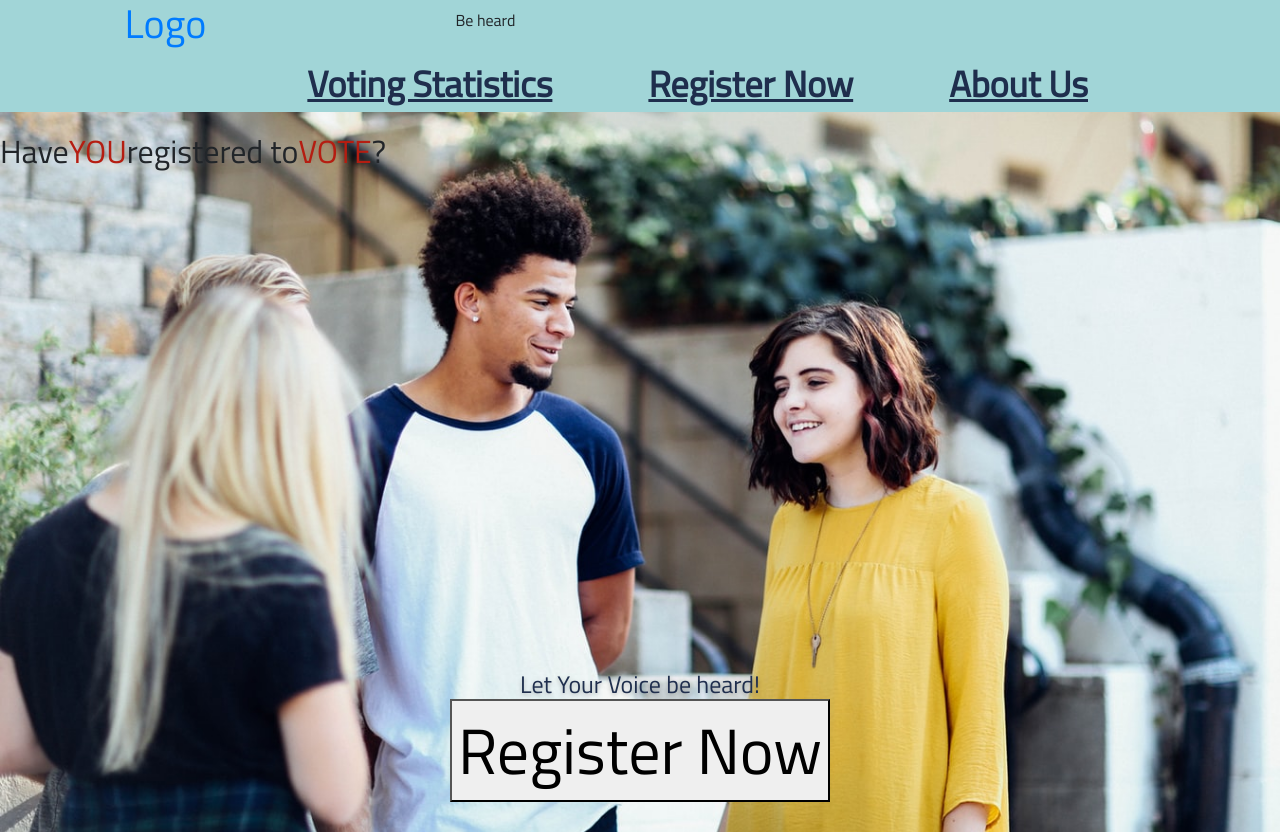
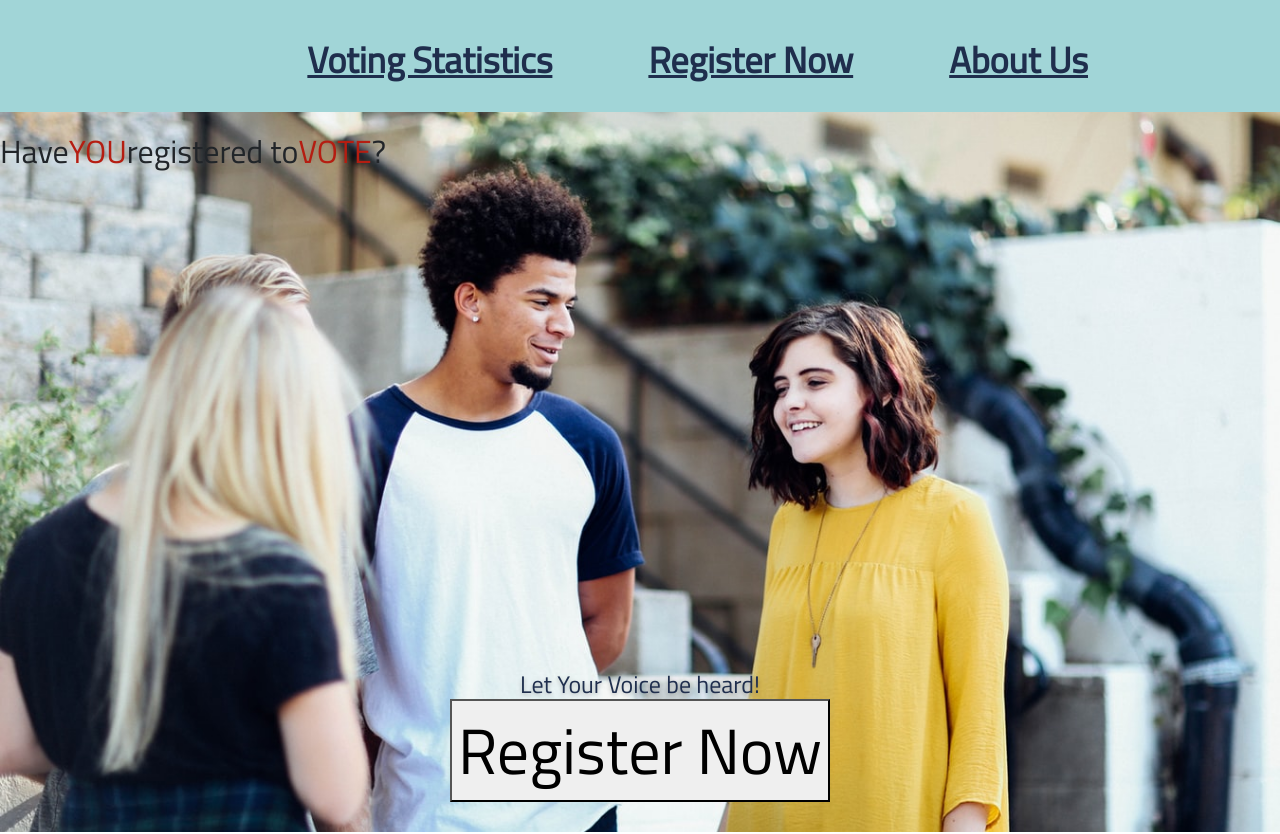
Before and after one commit to mtilda/voting_challenge_client, a React (Create React App) app: page / in a window 1280 px wide. Shown: the top 834 px of the page. Built offline with nearby package versions, Linux system fonts and the light colour scheme.

Commit message:
removed unnecessary elements

```diff
--- a/src/App.js
+++ b/src/App.js
@@ -5,26 +5,21 @@ import { VotingStats } from "./components/VotingStats/VotingStats";
 import { RegisterContainer as Register } from "./components/Register/Register.container";
 import { About } from "./components/About/About";
 import { Home } from "./components/Home/Home";
+import { logo } from './Images/logo.png';
 import "./App.css";
 
 function App() {
   return (
-    <div className="App">
+		<div className='App'>
 			<header>
-        <div className="header-left">
-          <Link to="/">
-            <h1>Logo</h1>
-          </Link>
-          <p>Be heard</p>
-        </div>
 				<Nav />
 			</header>
 			<Switch>
-        <Route path="/voting-stats" component={VotingStats} />
-        <Route path="/register" component={Register} />
-        <Route path="/about" component={About} />
-        <Route exact path="/" component={Home} />
-        <Route exact path="*">
+				<Route path='/voting-stats' component={VotingStats} />
+				<Route path='/register' component={Register} />
+				<Route path='/about' component={About} />
+				<Route exact path='/' component={Home} />
+				<Route exact path='*'>
 					<div>
 						<h2>404</h2>
 					</div>
--- a/src/components/Nav/Nav.css
+++ b/src/components/Nav/Nav.css
@@ -8,7 +8,12 @@
   font-size: 36px;
   line-height: 55px;
   float: right;
+  left: 38.82%;
+  right: 51.32%;
+  top: 26.79%;
+  bottom: 24.11%;
   padding-right: 6rem;
+  margin-top: 1rem;
   margin-bottom: 10rem;
   /* identical to box height */
 
```
Also changed, not shown: src/components/Nav/Nav.jsx (+4 -3 lines), src/App.css (line endings or trailing spaces), src/Images/logo.png (added). Lines whose indentation alone changed are shown as unchanged.
